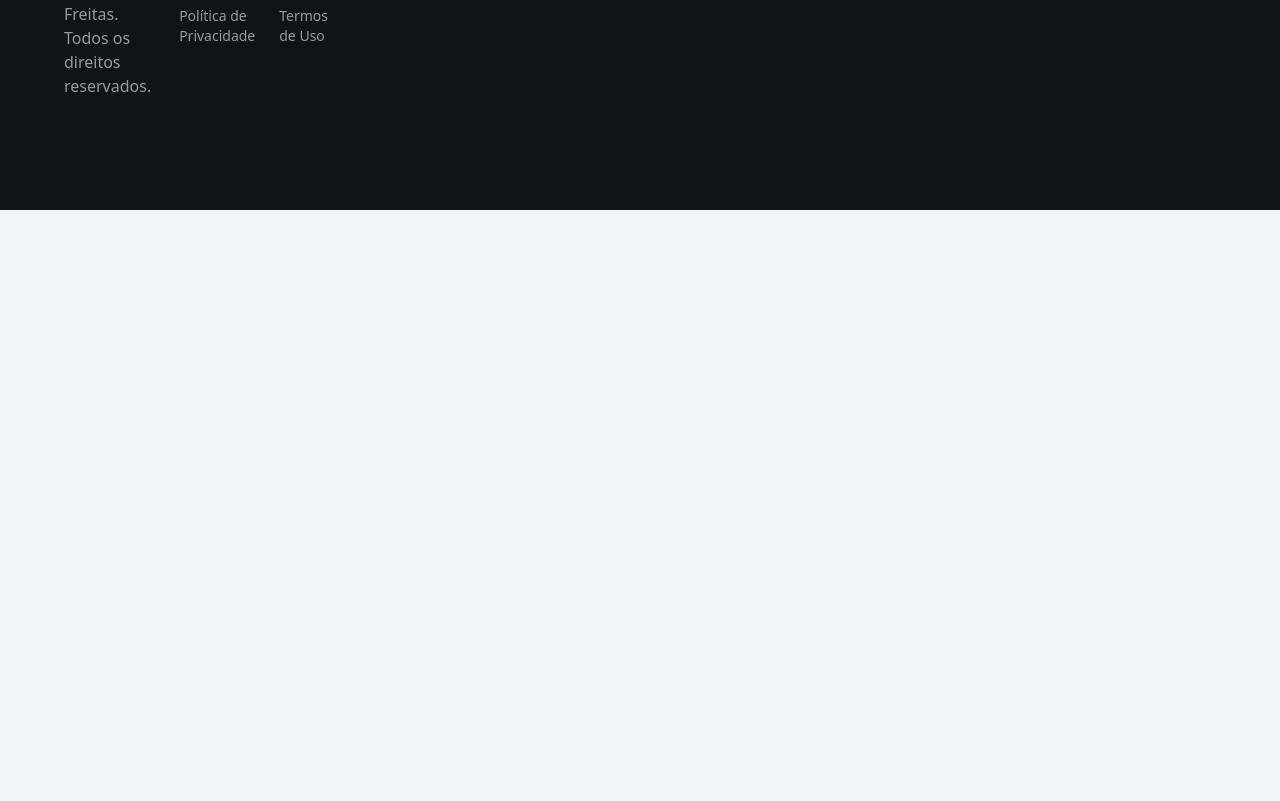
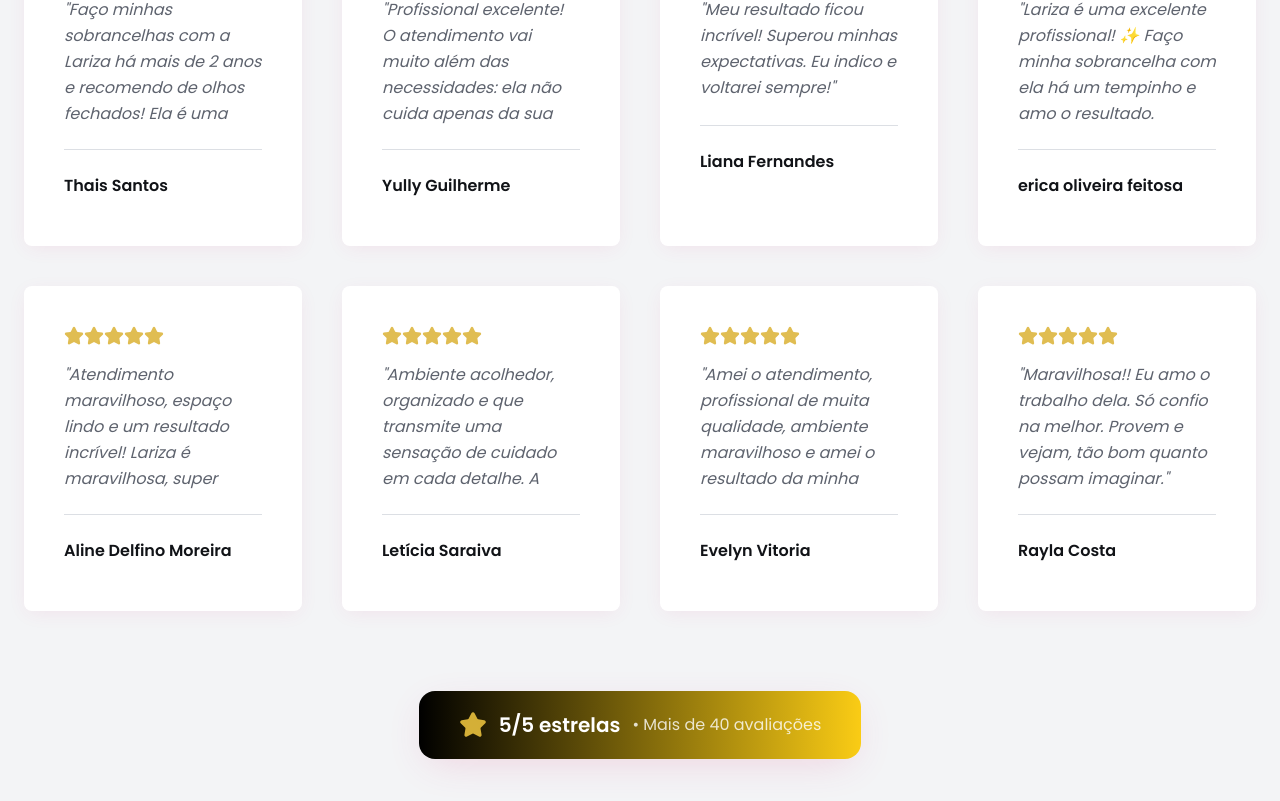
Before and after one commit to everton365/agendamentos_online, a React (Vite) app: page / in a window 1280 px wide. Shown: the part 4659-5460 px from the top of the page. Before the commit the page ends 4869 px from the top, so only its background shows below. Built offline with nearby package versions, Linux system fonts and the light colour scheme; what @mercadopago/sdk-react would draw is missing.

Commit message:
avaliações

```diff
--- a/src/components/TestimonialsSection.tsx
+++ b/src/components/TestimonialsSection.tsx
@@ -3,32 +3,60 @@ import { Star } from "lucide-react";
 
 const testimonials = [
   {
-    name: "Maria Silva",
+    name: "Thais Santos",
     review:
-      "Simplesmente perfeito! A profissional é muito atenciosa e o resultado ficou exatamente como eu queria. Minhas sobrancelhas nunca estiveram tão bonitas!",
+      "Faço minhas sobrancelhas com a Lariza há mais de 2 anos e recomendo de olhos fechados! Ela é uma excelente profissional, sempre se atualizando para entregar um resultado natural e bonito. Fizemos juntas a reconstrução da minha sobrancelha, que hoje está muito mais preenchida e harmoniosa graças ao trabalho dela.",
     rating: 5,
-    service: "Microblading",
+    service: "",
   },
   {
-    name: "Ana Costa",
+    name: "Yully Guilherme",
     review:
-      "Excelente atendimento e resultado incrível. O design ficou perfeito para o meu rosto. Super recomendo!",
+      "Profissional excelente! O atendimento vai muito além das necessidades: ela não cuida apenas da sua sobrancelha, mas transforma sua autoestima e renova você por completo.",
     rating: 5,
-    service: "Design + Henna",
+    service: "",
   },
   {
-    name: "Carolina Santos",
+    name: "Liana Fernandes",
     review:
-      "Profissional muito qualificada e ambiente super limpo e organizado. O resultado da laminação superou minhas expectativas!",
+      "Meu resultado ficou incrível! Superou minhas expectativas. Eu indico e voltarei sempre!",
     rating: 5,
-    service: "Laminação",
+    service: "",
   },
   {
-    name: "Juliana Oliveira",
+    name: "erica oliveira feitosa",
     review:
-      "Amei o resultado! Finalmente encontrei uma profissional que entende exatamente o que preciso. Voltarei sempre!",
+      "Lariza é uma excelente profissional! ✨ Faço minha sobrancelha com ela há um tempinho e amo o resultado. Sempre dedicada, está em constante aperfeiçoamento, o que faz toda diferença no atendimento maravilhoso que oferece. 💖😍😘",
     rating: 5,
-    service: "Design",
+    service: "",
+  },
+  {
+    name: "Aline Delfino Moreira",
+    review:
+      "Atendimento maravilhoso, espaço lindo e um resultado incrível! Lariza é maravilhosa, super acolhedora e a certeza de sobrancelhas impecáveis.",
+    rating: 5,
+    service: "",
+  },
+  {
+    name: "Letícia Saraiva",
+    review:
+      "Ambiente acolhedor, organizado e que transmite uma sensação de cuidado em cada detalhe. A profissional é muito atenciosa e se preocupa em entregar o melhor resultado. Dá pra sentir que tudo é feito com carinho e dedicação. Saí me sentindo renovada e já quero voltar.",
+    rating: 5,
+    service: "",
+  },
+  {
+    name: "Evelyn Vitoria",
+    review:
+      "Amei o atendimento, profissional de muita qualidade, ambiente maravilhoso e amei o resultado da minha sobrancelha",
+    rating: 5,
+    service: "",
+  },
+  {
+    name: "Rayla Costa",
+    review:
+      "Maravilhosa!! Eu amo o trabalho dela. Só confio na melhor. Provem e vejam, tão bom quanto possam imaginar.",
+    rating: 5,
+    service: "",
   },
 ];
 
@@ -78,7 +106,7 @@ const TestimonialsSection = () => {
                   ))}
                 </div>
 
-                <p className="text-muted-foreground font-poppins mb-8 leading-relaxed italic">
+                <p className="text-muted-foreground font-poppins mb-6 leading-relaxed max-h-32 overflow-y-auto italic">
                   "{testimonial.review}"
                 </p>
 
@@ -101,8 +129,12 @@ const TestimonialsSection = () => {
               style={{ color: "#D4AF37" }}
               className="w-7 h-7 fill-current"
             />
-            <span className="text-xl font-poppins font-semibold">4.9/5 estrelas</span>
-            <span className="text-white/80 font-poppins">• Mais de 200 avaliações</span>
+            <span className="text-xl font-poppins font-semibold">
+              5/5 estrelas
+            </span>
+            <span className="text-white/80 font-poppins">
+              • Mais de 40 avaliações
+            </span>
           </div>
         </div>
       </div>
--- a/src/pages/Index.tsx
+++ b/src/pages/Index.tsx
@@ -55,7 +55,7 @@ const Index = () => {
         <ResultsCarousel />
       </div>
 
-      {/*<TestimonialsSection />*/}
+      <TestimonialsSection />
 
       <Footer />
     </main>
```
